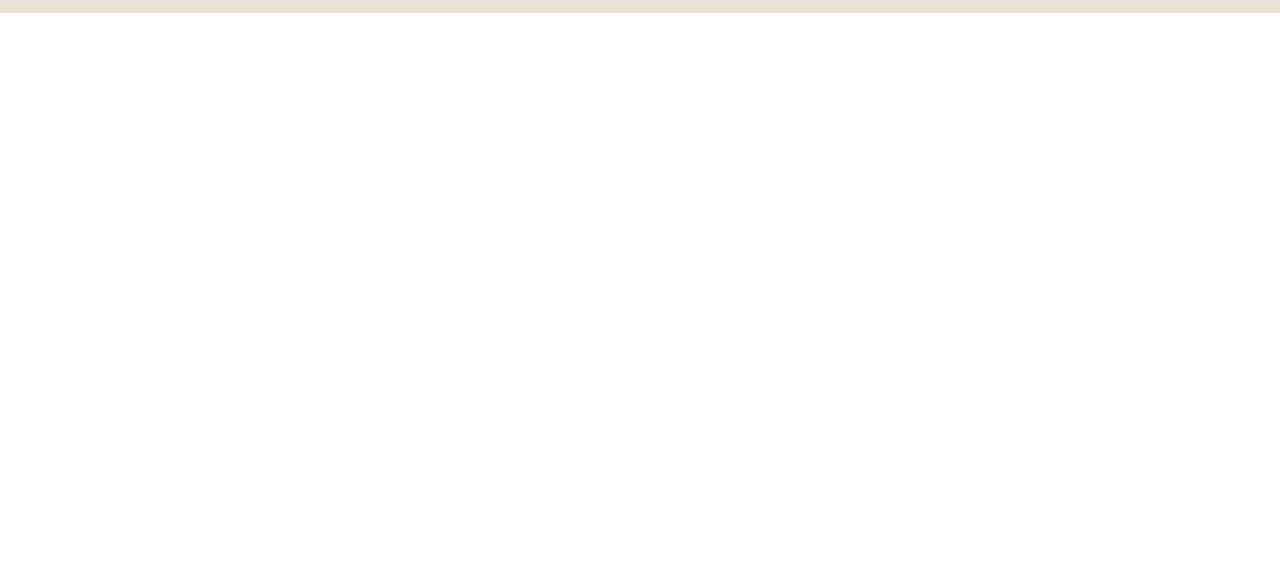
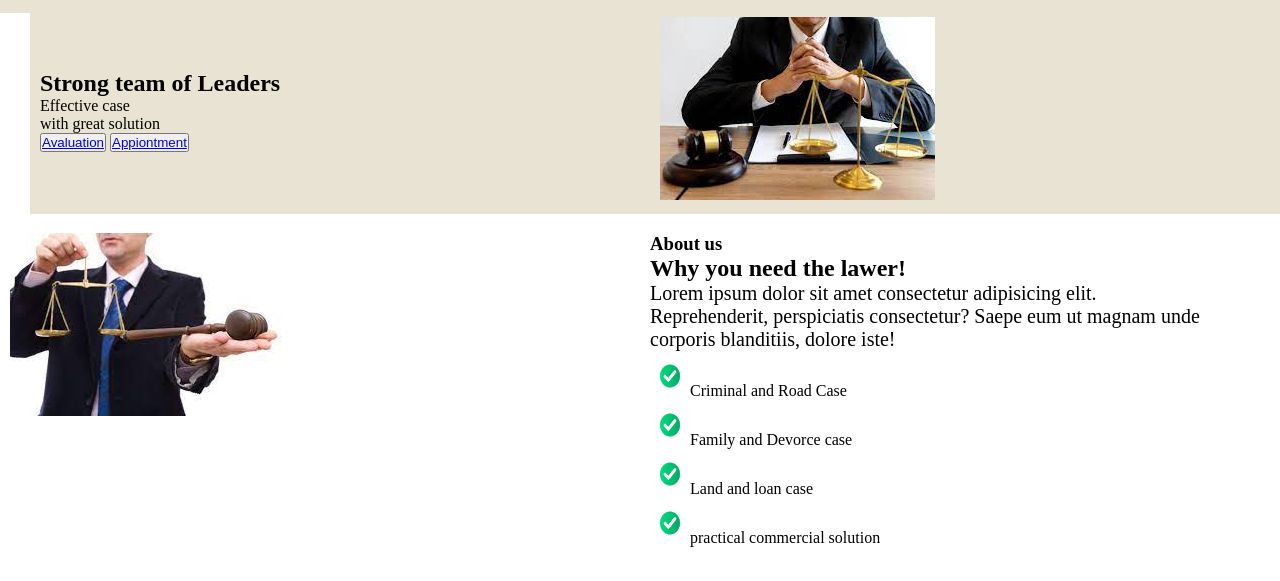
Before and after one commit to yousuf812/project-01, a plain HTML site: page index.html in a window 1280 px wide. Shown: the part 127-708 px from the top of the page. Drawn offline with Linux system fonts and the light colour scheme.

Commit message:
about section end

```diff
--- a/index.html
+++ b/index.html
@@ -33,11 +33,43 @@
             </div>
         </div>
     </nav>
-    <div class="banner"></div>
+    <div class="banner">
+        <div class="left-banner">
+            <h2>Strong team of Leaders</h2>
+            <p>Effective case <br>with great solution</p>
+            <div>
+                <button><a href="#">Avaluation</a></button>
+                <button><a href="#">Appiontment</a></button>
+            </div>
+        </div>
+        <div class="right-banner">
+            <div class="img">
+                <img src="images/lawer.jpg" alt="">
+            </div>
+        </div>
+    </div>
 </header>
 
+   <!-- Header End -->
+   <!-- About section Start -->
+   <div class="about">
+    <div class="lleft-about">
+        <img src="images/about.jpg" alt="">
+    </div>
+    <div class="right-about">
+        <h3>About us</h3>
+        <h2>Why you need the lawer!</h2>
+        <p>Lorem ipsum dolor sit amet consectetur adipisicing elit.<br> Reprehenderit, perspiciatis consectetur? Saepe eum ut magnam unde corporis blanditiis, dolore iste!</p>
+        <ul>
+            <li><img src="images/tik.jpg" alt="">Criminal and Road Case</li>
+            <li><img src="images/tik.jpg" alt="">Family and Devorce case</li>
+            <li><img src="images/tik.jpg" alt="">Land and loan case</li>
+            <li><img src="images/tik.jpg" alt="">practical commercial solution</li>
+        </ul>
+    </div>
+   </div>
+  <!-- About section End -->
 
 
-    <!-- Header End -->
 </body>
 </html>
--- a/style.css
+++ b/style.css
@@ -40,5 +40,33 @@ padding: 10px;
 width: 80px;
 height: 50px;
 }
+.banner{
+    display: grid;
+    grid-template-columns: repeat(2, 1fr);
+    background-color: #E8E3D2;
+    width: 100%;
+    align-items: center;
+    padding: 10px;
+    margin: 10px;
+}
+.about{
+    margin-top: 210px;
+    display: grid;
+    grid-template-columns: repeat(2, 1fr);
+    padding: 10px;
+    gap: 20px;
+}
+.right-about p{
+    font-size: 20px;
+}
+.right-about ul{
+    list-style: none;
+}
+.right-about ul li img{
+    padding-top: 5px;
+    width: 40px;
+    height: 40px;
+    align-items: center;
+}
 
 /* header End */
```
Also changed, not shown: images/about.jpg (added), images/lawer.jpg (added), images/tik.jpg (added).
